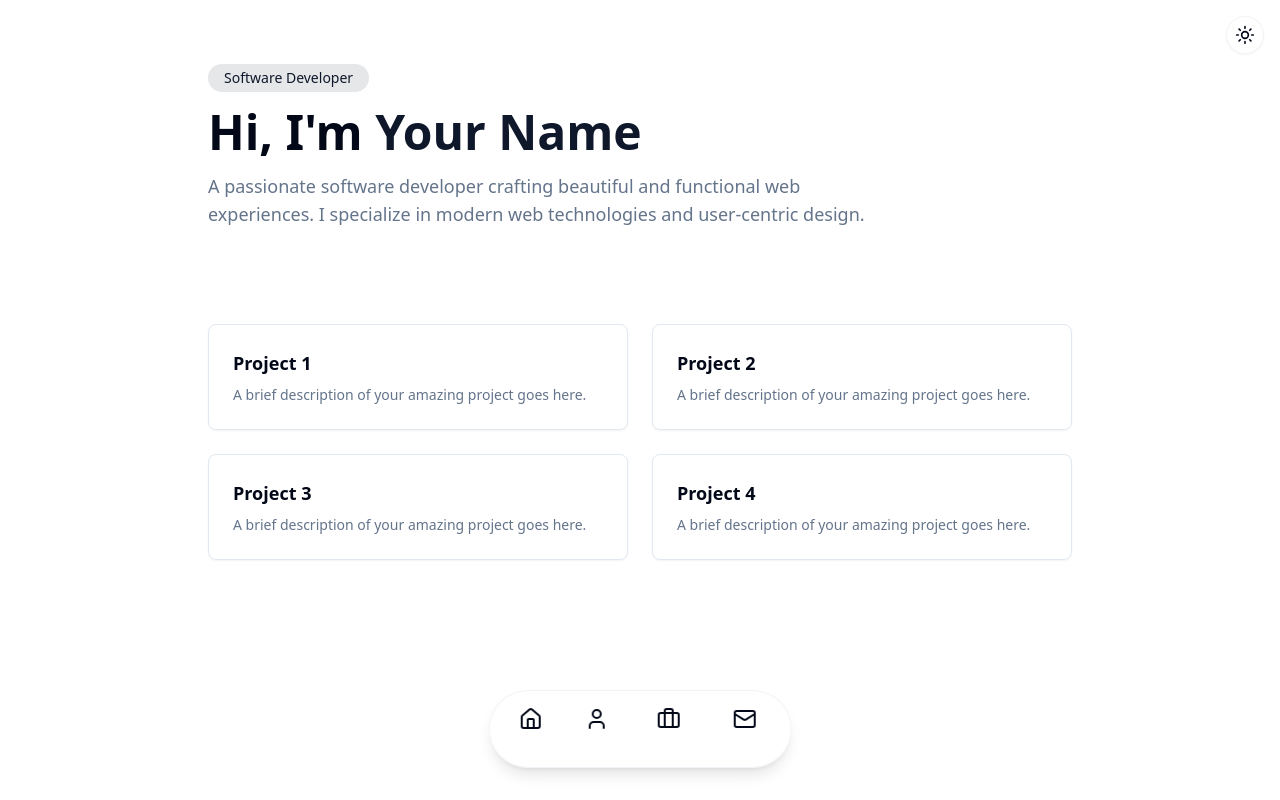
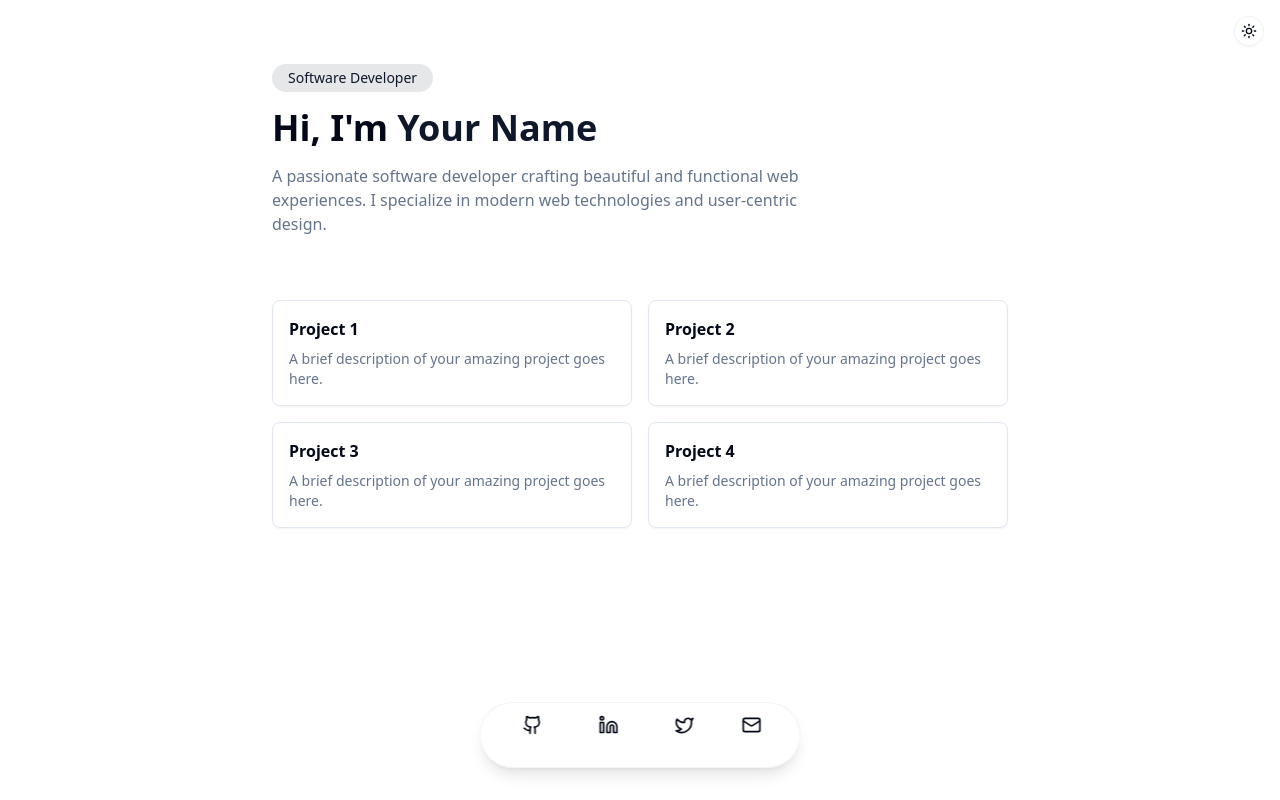
Before and after one commit to Sasikumar4420/fluid-portfolio-spark, a React (Vite) app: page / in a window 1280 px wide. Built offline with nearby package versions, Linux system fonts and the light colour scheme.

Commit message:
Improve UI and add dock navigation
Refactored theme toggle for better visual fit and minimal design.
Added a dock-like navigation bar at the bottom for linking to social media profiles.
Adjusted page template for less page filling.

```diff
--- a/src/components/dock-navigation.tsx
+++ b/src/components/dock-navigation.tsx
@@ -1,29 +1,63 @@
 
-import { Home, User, Briefcase, Mail } from "lucide-react"
+import { Mail, Github, Linkedin, Twitter } from "lucide-react"
 import { Link } from "react-router-dom"
 
-const navItems = [
-  { icon: Home, label: "Home", href: "/" },
-  { icon: User, label: "About", href: "/about" },
-  { icon: Briefcase, label: "Projects", href: "/projects" },
-  { icon: Mail, label: "Contact", href: "/contact" },
+const socialLinks = [
+  {
+    icon: Github,
+    label: "GitHub",
+    href: "https://github.com/yourusername",
+    external: true
+  },
+  {
+    icon: Linkedin,
+    label: "LinkedIn",
+    href: "https://linkedin.com/in/yourusername",
+    external: true
+  },
+  {
+    icon: Twitter,
+    label: "Twitter",
+    href: "https://twitter.com/yourusername",
+    external: true
+  },
+  {
+    icon: Mail,
+    label: "Email",
+    href: "mailto:your@email.com",
+    external: true
+  },
 ]
 
 export function DockNavigation() {
   return (
-    <nav className="fixed bottom-8 left-1/2 -translate-x-1/2 px-6 py-4 rounded-full bg-background/80 backdrop-blur-sm border border-border/50 shadow-lg">
+    <nav className="fixed bottom-8 left-1/2 -translate-x-1/2 px-8 py-3 rounded-full bg-background/80 backdrop-blur-sm border border-border/50 shadow-lg">
       <ul className="flex items-center gap-8">
-        {navItems.map((item) => (
+        {socialLinks.map((item) => (
           <li key={item.label} className="group">
+            {item.external ? (
+              <a
+                href={item.href}
+                target="_blank"
+                rel="noopener noreferrer"
+                className="dock-item flex flex-col items-center gap-1"
+              >
+                <item.icon className="w-5 h-5" />
+                <span className="text-xs opacity-0 group-hover:opacity-100 transition-opacity">
+                  {item.label}
+                </span>
+              </a>
+            ) : (
               <Link
                 to={item.href}
                 className="dock-item flex flex-col items-center gap-1"
               >
-              <item.icon className="w-6 h-6" />
+                <item.icon className="w-5 h-5" />
                 <span className="text-xs opacity-0 group-hover:opacity-100 transition-opacity">
                   {item.label}
                 </span>
               </Link>
+            )}
           </li>
         ))}
       </ul>
--- a/src/components/theme-toggle.tsx
+++ b/src/components/theme-toggle.tsx
@@ -8,11 +8,11 @@ export function ThemeToggle() {
   return (
     <button
       onClick={() => setTheme(theme === "light" ? "dark" : "light")}
-      className="fixed top-4 right-4 p-2 rounded-full bg-background/80 backdrop-blur-sm border border-border/50 shadow-sm transition-all duration-200 hover:scale-110"
+      className="fixed top-4 right-4 p-1.5 rounded-full bg-background/80 backdrop-blur-sm border border-border/50 shadow-sm transition-all duration-200 hover:scale-110"
       aria-label="Toggle theme"
     >
-      <Sun className="h-5 w-5 rotate-0 scale-100 transition-all dark:-rotate-90 dark:scale-0" />
-      <Moon className="absolute h-5 w-5 rotate-90 scale-0 transition-all dark:rotate-0 dark:scale-100" />
+      <Sun className="h-4 w-4 rotate-0 scale-100 transition-all dark:-rotate-90 dark:scale-0" />
+      <Moon className="absolute h-4 w-4 top-1.5 left-1.5 rotate-90 scale-0 transition-all dark:rotate-0 dark:scale-100" />
     </button>
   )
 }
--- a/src/pages/Index.tsx
+++ b/src/pages/Index.tsx
@@ -9,28 +9,28 @@ const Index = () => {
       <div className="min-h-screen w-full bg-background text-foreground">
         <ThemeToggle />
 
-        <main className="container max-w-4xl mx-auto px-4 py-16">
+        <main className="container max-w-3xl mx-auto px-4 py-16">
           <section className="space-y-4 animate-fade-in">
             <span className="text-sm font-medium px-4 py-1 rounded-full bg-primary/10 text-primary inline-block">
               Software Developer
             </span>
-            <h1 className="text-4xl sm:text-5xl font-bold">
+            <h1 className="text-3xl sm:text-4xl font-bold">
               Hi, I'm <span className="text-primary">Your Name</span>
             </h1>
-            <p className="text-lg text-muted-foreground max-w-2xl">
+            <p className="text-base text-muted-foreground max-w-xl">
               A passionate software developer crafting beautiful and functional web experiences.
               I specialize in modern web technologies and user-centric design.
             </p>
           </section>
 
-          <section className="mt-24 grid grid-cols-1 sm:grid-cols-2 gap-6">
+          <section className="mt-16 grid grid-cols-1 sm:grid-cols-2 gap-4">
             {[1, 2, 3, 4].map((i) => (
               <div
                 key={i}
-                className="group p-6 rounded-lg border bg-card text-card-foreground shadow-sm transition-all duration-200 hover:shadow-md animate-fade-in-up"
+                className="group p-4 rounded-lg border bg-card text-card-foreground shadow-sm transition-all duration-200 hover:shadow-md animate-fade-in-up"
                 style={{ animationDelay: `${i * 100}ms` }}
               >
-                <h3 className="text-lg font-semibold mb-2">Project {i}</h3>
+                <h3 className="text-base font-semibold mb-2">Project {i}</h3>
                 <p className="text-sm text-muted-foreground">
                   A brief description of your amazing project goes here.
                 </p>
```
Lines whose indentation alone changed are shown as unchanged.
